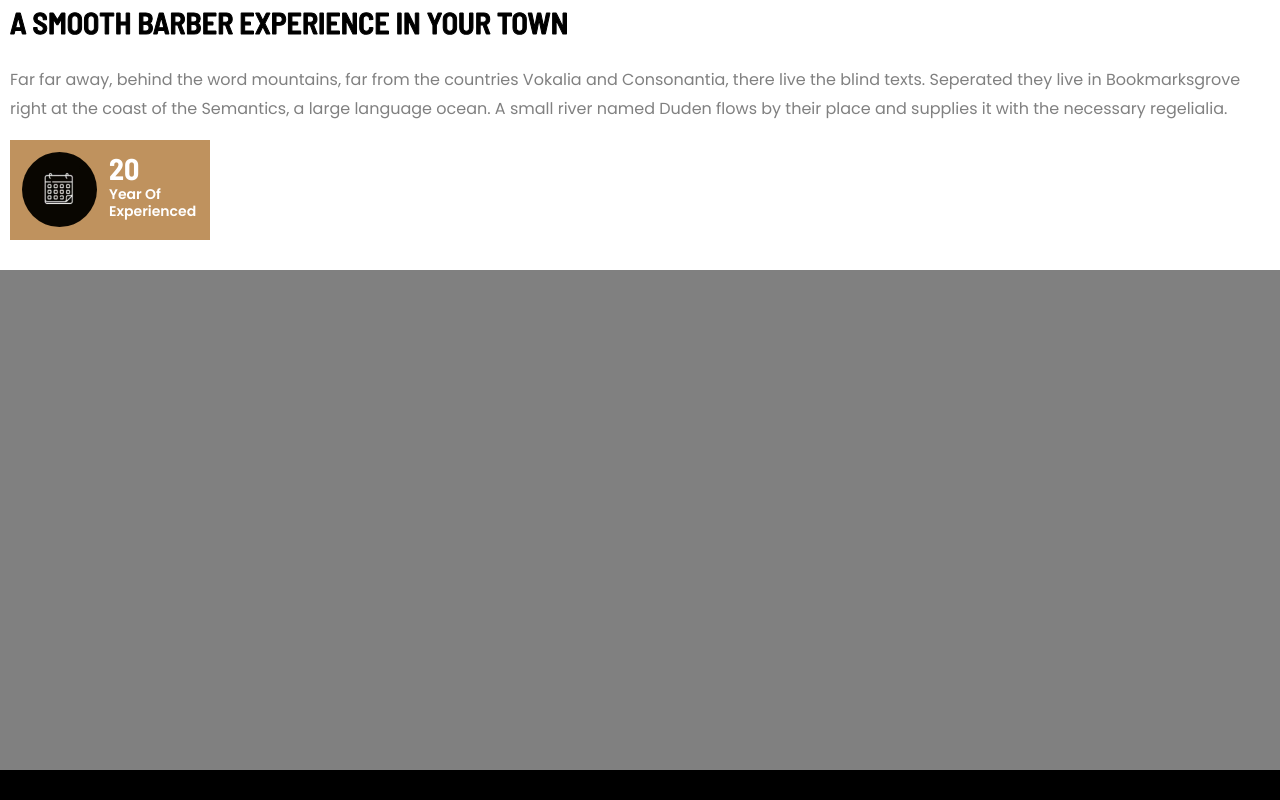
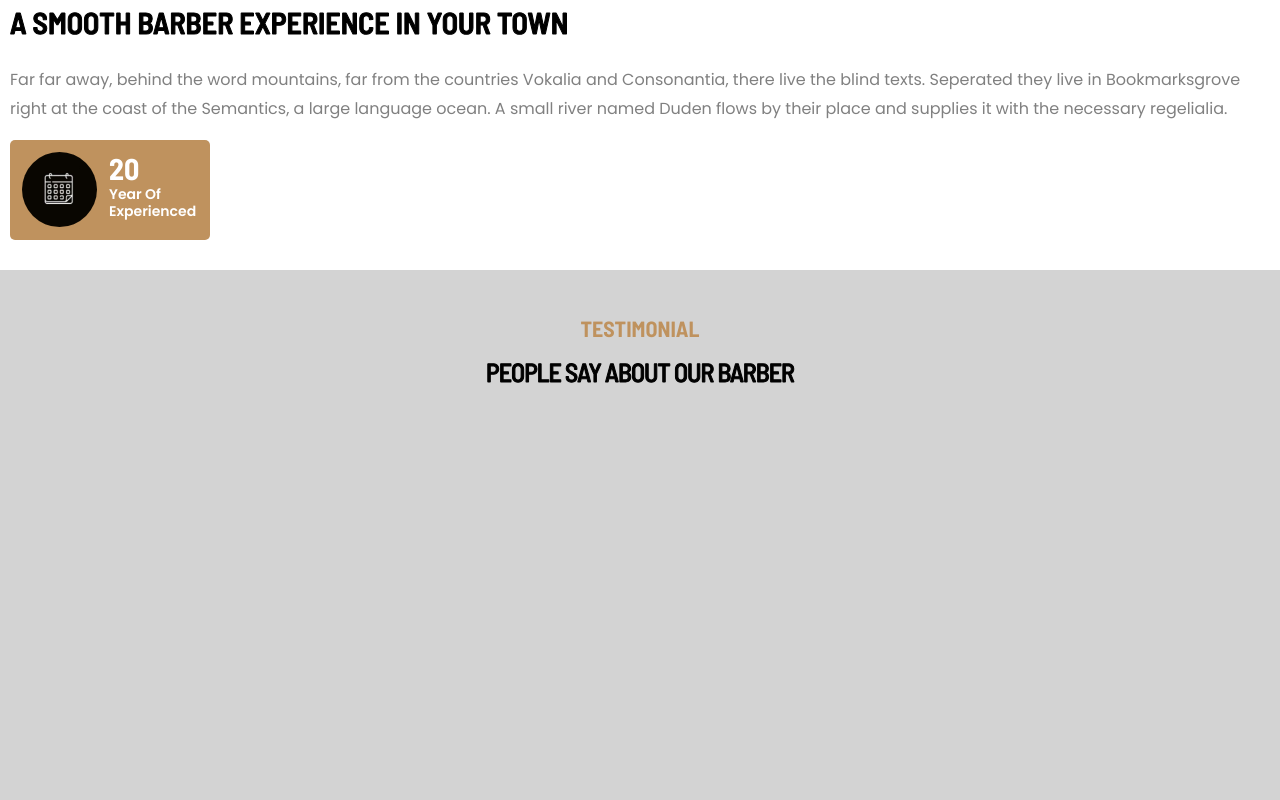
Before and after one commit to FED22M/inlamninguppgift-1-barbershop-Ludvig-Lundberg, a plain HTML site: page sida.html in a window 1280 px wide. Shown: the part 2730-3530 px from the top of the page. Before the commit the page ends 3500 px from the top, so only its background shows below. Drawn offline with Linux system fonts and the light colour scheme.

Commit message:
uppdatering

```diff
--- a/sida.css
+++ b/sida.css
@@ -47,7 +47,7 @@ h1 {
 	padding: 0px;
 	float: right;
 	position: absolute;
-	top: 47px;
+	top: 46px;
 	right: 0px;
 	background-color: rgb(20, 27, 37);
 	width: 67px;
@@ -280,6 +280,7 @@ main {
 	width: 200px;
 	height: 100px;
 	color: white;
+	border-radius: 5px;
 }
 #experience-image {
 	border-radius: 50%;
@@ -308,12 +309,31 @@ main {
 	font-size: 14px;
 	line-height: 1.2;
 }
-#yesyes {
+.testimonial {
 	height: 500px;
 	width: 100%;
-	background-color: gray;
+	background-color: lightgray;
+	padding-top: 30px;
 }
-
+.testimonial-text {
+	text-align: center;
+	text-transform: uppercase;
+	margin: auto;
+	width: 55%;
+}
+.testimonial-text h3 {
+	color: rgb(191, 146, 94);
+	font-size: 22px;
+	margin: 15px;
+}
+.testimonial-text p {
+	font-size: 26px;
+	font-family: 'Barlow Semi Condensed', sans-serif;
+	font-weight: 500;
+	letter-spacing: -1px;
+	-webkit-text-stroke: 1px black;
+	margin: 0px;
+}
 
 	/* MAIN */
 	/* MAIN */
--- a/sida.html
+++ b/sida.html
@@ -87,8 +87,11 @@
 				</div>
 			</div>
 		</div>
-		<div id="yesyes">
-
+		<div class="testimonial">
+			<div class="testimonial-text">
+				<h3>Testimonial</h3>
+				<p>People Say About Our Barber</p>
+			</div>
 		</div>
 
 
```
